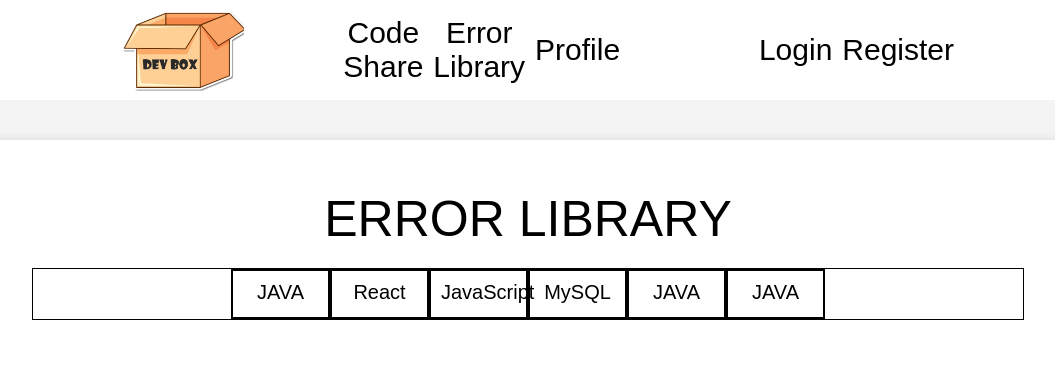
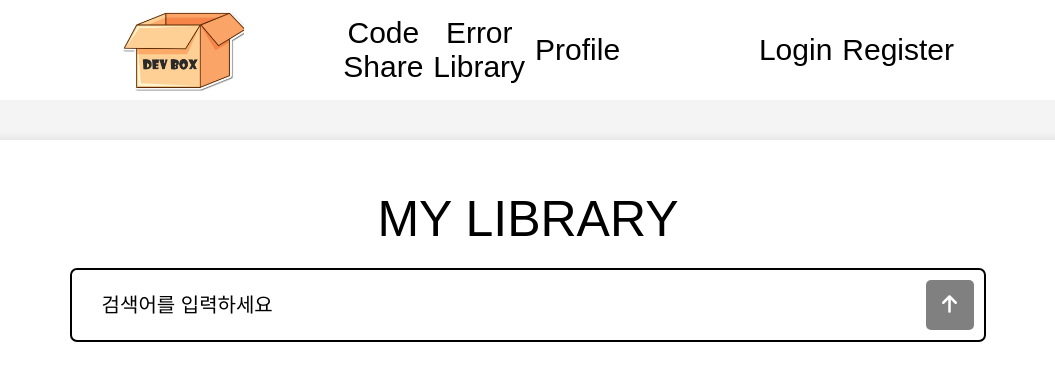
Before and after one commit to Tomneng/DevBox, a React (Create React App) app in the folder frontend/: page /errorLib in a window 1280 px wide. Shown: the top 380 px of the page, without its empty margins (112-1167 px from the left). Built offline with nearby package versions, Linux system fonts and the light colour scheme.

Commit message:
마이라이브러리 작업 중

```diff
--- a/frontend/src/DevBoxProject/components/Header.js
+++ b/frontend/src/DevBoxProject/components/Header.js
@@ -46,6 +46,7 @@ const Header = () => {
                             <span className="nav">
                                 <Link to="/mypage">MY</Link>
                             </span>
+                            <button onClick={logout}>logout</button>
                         </div>
                     )}
                 </div>
--- a/frontend/src/DevBoxProject/components/Login/LoginForm.css
+++ b/frontend/src/DevBoxProject/components/Login/LoginForm.css
@@ -50,7 +50,7 @@ button:hover, .signup-button:hover {
 
 .oauth-container {
     display: flex;
-    justify-content: right; /* 변경된 부분 */
+    justify-content: space-between; /* 변경된 부분 */
     align-items: center; /* 변경된 부분 */
     margin-top: 15px;
     color: black; /* 변경된 부분 */
--- a/frontend/src/DevBoxProject/pages/errorLib/ErrorLibPage.css
+++ b/frontend/src/DevBoxProject/pages/errorLib/ErrorLibPage.css
@@ -26,18 +26,34 @@
 }
 
 .line{
-    width: 100%;
-    border: 1px solid black;
+    width: 90%;
+    border: 2px solid black;
     height: 50px;
     margin-top: 20px;
     display: flex;
     justify-content: center;
+    border-radius: 7px;
+    padding: 10px;
 }
 
-.selectors{
-    height: 100%;
-    width: 10%;
-    border: 2px solid black;
-    box-sizing: border-box;
-    padding: 10px;
+.search-input {
+    border: none;
+    padding: 10px 20px;
+    font-size: 20px;
+    width: 100%;
+    margin: 0px;
 }
+
+.search-button {
+    background-color: grey;
+    color: white;
+    border: none;
+    padding: 10px 15px;
+    cursor: pointer;
+    width: 50px;
+    font-size: 20px;
+}
+
+.search-button:hover{
+    background-color: #282c34;
+}
--- a/frontend/src/DevBoxProject/pages/errorLib/ErrorLibPage.js
+++ b/frontend/src/DevBoxProject/pages/errorLib/ErrorLibPage.js
@@ -2,6 +2,8 @@ import React from 'react';
 import './ErrorLibPage.css'
 import {Link} from "react-router-dom";
 import Header from "../../components/Header";
+import {FontAwesomeIcon} from "@fortawesome/react-fontawesome";
+import {faArrowUp} from "@fortawesome/free-solid-svg-icons/faArrowUp";
 
 const ErrorLibPage = () => {
     return (
@@ -9,14 +11,10 @@ const ErrorLibPage = () => {
             <div className="fullPage">
                 <Header/>
                 <div className="errcontainer">
-                    <div className="title">ERROR LIBRARY</div>
+                    <div className="title">MY LIBRARY</div>
                     <div className="line">
-                        <div className="selectors"><Link to="/errorLib/java">JAVA</Link></div>
-                        <div className="selectors"><Link to="/errorLib/react">React</Link></div>
-                        <div className="selectors"><Link to="/errorLib/javaScript">JavaScript</Link></div>
-                        <div className="selectors"><Link to="/errorLib/mySql">MySQL</Link></div>
-                        <div className="selectors"><Link to="/errorLib/java">JAVA</Link></div>
-                        <div className="selectors"><Link to="/errorLib/java">JAVA</Link></div>
+                        <input type="text" className="search-input" placeholder="검색어를 입력하세요"/>
+                        <button className="search-button"><FontAwesomeIcon icon={faArrowUp} /></button>
                     </div>
                 </div>
             </div>
```
Also changed, not shown: frontend/package.json (+6 -1 lines), frontend/src/DevBoxProject/apis/auth.js (line endings or trailing spaces), 1 other file (tests, documents, lock files or other folders).
